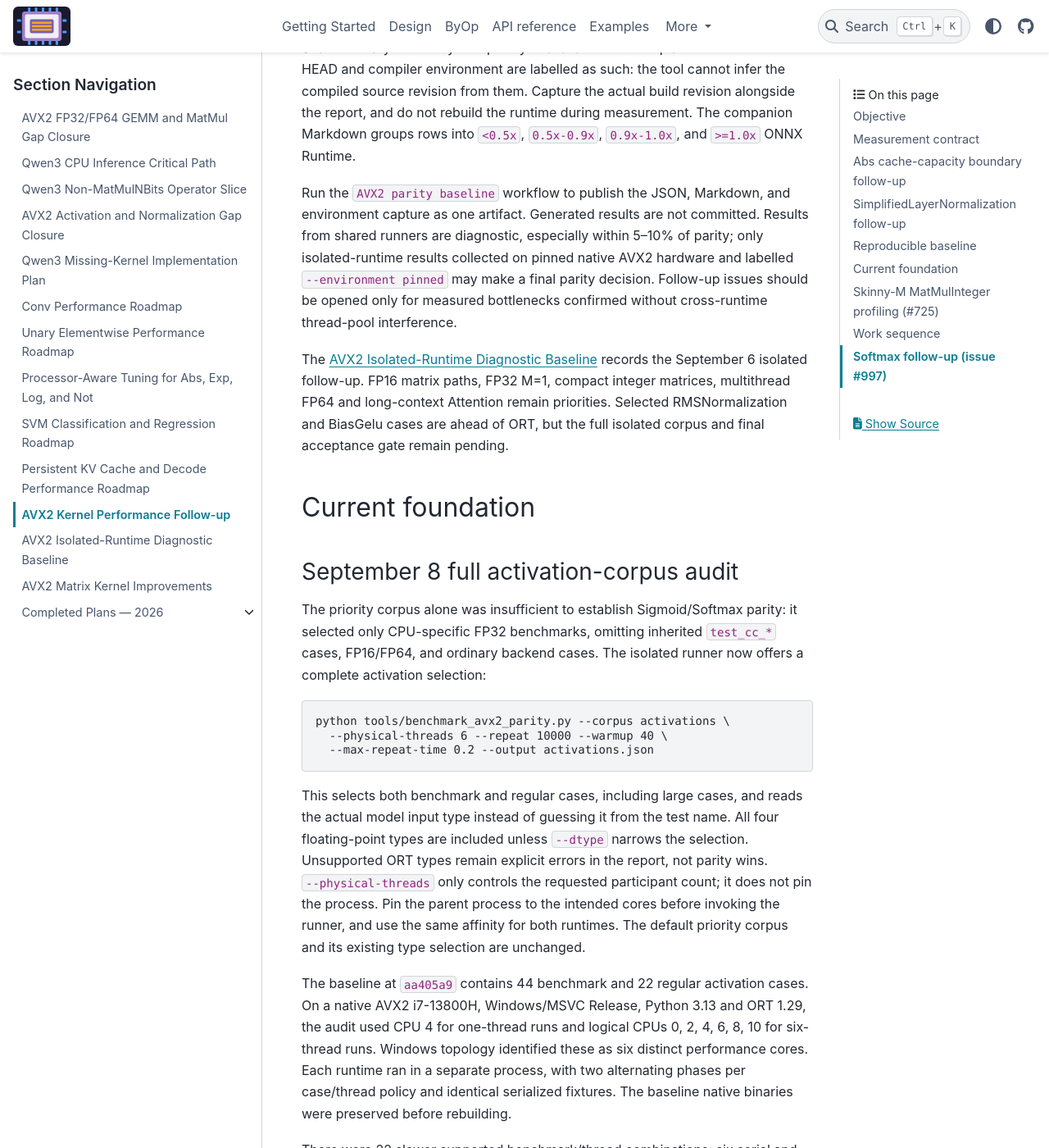
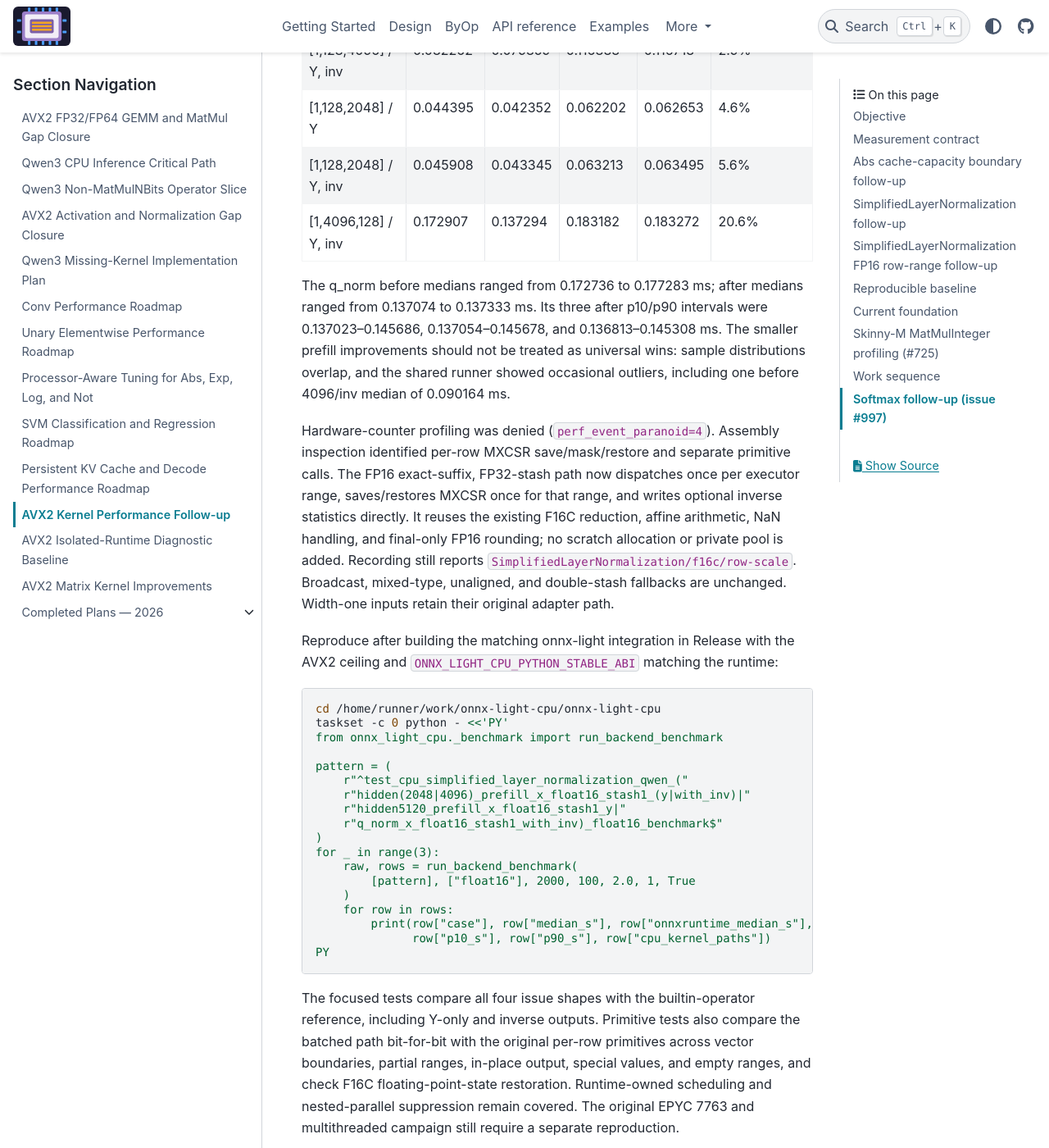
Before and after one commit to xadupre/onnx-light-cpu, a Sphinx documentation site: the page built from docs/next_steps/2026/2026_09_avx2_performance.rst, in a window 1280 px wide and 1400 px high, scrolled down 5723 px. Shown: the whole window at 82% size. Built offline with Sphinx 7.4.7 and the PyData theme 0.15.4, drawn with Linux system fonts in a browser that asks for light colours; pages that are not in the unit, such as notebooks, are missing from menus; some of the changed text lies outside the part shown.

Commit message:
Batch FP16 SimplifiedLayerNormalization rows and document AVX2 measurements
Co-authored-by: xadupre <22452781+xadupre@users.noreply.github.com>

```diff
--- a/docs/next_steps/2026/2026_09_avx2_performance.rst
+++ b/docs/next_steps/2026/2026_09_avx2_performance.rst
@@ -205,6 +205,137 @@ Reproduce the full single-thread corpus from the repository checkout:
       --dtype float16 float32 float64 --threads 1 \
       --repeat 2000 --warmup 100 --max-repeat-time 1 --onnxruntime \
       --output /tmp/simplified-layer-normalization.xlsx
+
+SimplifiedLayerNormalization FP16 row-range follow-up
+-----------------------------------------------------
+
+Issue `#984 <https://github.com/xadupre/onnx-light-cpu/issues/984>`_ lists
+six AVX2 FP16 cases. On 2026-10-24, none reproduced the reported ORT advantage
+on this runner, even before this change. This does not disprove the original
+EPYC 7763 measurements: their per-case commits and thread/spin settings are
+unknown, and this runner is an AMD EPYC 9V74 under virtualization (four logical
+CPUs, two physical cores).
+
+The baseline is ``0d7606c2105791b2846007c6d860f129bd2663dc``, whose production
+code matches ``ca018642cfb90f7569730deadf4c2d60daa1f3aa``. Remote refs were
+fetched before measuring; the branch already contained remote main.
+Both builds used GCC 13.3.0, Release, and
+``ONNX_LIGHT_CPU_MAX_SIMD_LEVEL=AVX2`` (detected level 3). The after build adds
+this row-range change. Dependencies were the onnx-light 0.2.0 CPython 3.13
+Linux release wheel (native Python ABI, source commit not embedded in build
+metadata), ONNX Runtime 1.31.0 (Release, commit ``402979a``), NumPy 2.5.4,
+and onnx-light-cpu 0.2.0 from this checkout.
+
+The unchanged backend fixtures use seeds 941/942, FP16 X and scale,
+``axis=-1``, ``epsilon=1e-6``, and ``stash_type=1``. Each backend used one
+thread, affinity ``taskset -c 0``, 100 warmups and 2,000 single-call samples
+with a two-second phase limit (all 2,000 samples completed). ORT used
+CPUExecutionProvider, sequential execution, and one inter-op thread.
+With one participant neither backend has worker spinning; spin settings were
+otherwise left at their defaults. The existing backend benchmark API times
+CPU first, before creating the ORT session, then ORT. Three complete passes
+were collected before rebuilding, then three after; build order was not
+randomized. CPU feeds remained backend tensors, and only ORT received NumPy
+views. Allocation and runtime overhead remain inside the timed session calls.
+
+Median latency in **milliseconds** below is the median of the three per-pass
+medians. ``inv`` denotes the optional FP32 inverse-RMS output.
+
+.. list-table::
+   :header-rows: 1
+
+   * - X shape / output
+     - CPU before
+     - CPU after
+     - ORT before
+     - ORT after
+     - CPU latency reduction
+   * - [1,128,5120] / Y
+     - 0.098576
+     - 0.097024
+     - 0.142872
+     - 0.143112
+     - 1.6%
+   * - [1,128,4096] / Y
+     - 0.080690
+     - 0.079017
+     - 0.115822
+     - 0.115832
+     - 2.1%
+   * - [1,128,4096] / Y, inv
+     - 0.082262
+     - 0.079859
+     - 0.116833
+     - 0.116713
+     - 2.9%
+   * - [1,128,2048] / Y
+     - 0.044395
+     - 0.042352
+     - 0.062202
+     - 0.062653
+     - 4.6%
+   * - [1,128,2048] / Y, inv
+     - 0.045908
+     - 0.043345
+     - 0.063213
+     - 0.063495
+     - 5.6%
+   * - [1,4096,128] / Y, inv
+     - 0.172907
+     - 0.137294
+     - 0.183182
+     - 0.183272
+     - 20.6%
+
+The q_norm before medians ranged from 0.172736 to 0.177283 ms; after medians
+ranged from 0.137074 to 0.137333 ms. Its three after p10/p90 intervals were
+0.137023--0.145686, 0.137054--0.145678, and 0.136813--0.145308 ms.
+The smaller prefill improvements should not be treated as universal wins:
+sample distributions overlap, and the shared runner showed occasional
+outliers, including one before 4096/inv median of 0.090164 ms.
+
+Hardware-counter profiling was denied (``perf_event_paranoid=4``).
+Assembly inspection identified per-row MXCSR save/mask/restore and separate
+primitive calls. The FP16 exact-suffix, FP32-stash path now dispatches once
+per executor range, saves/restores MXCSR once for that range, and writes
+optional inverse statistics directly. It reuses the existing F16C reduction,
+affine arithmetic, NaN handling, and final-only FP16 rounding; no scratch
+allocation or private pool is added. Recording still reports
+``SimplifiedLayerNormalization/f16c/row-scale``. Broadcast, mixed-type,
+unaligned, and double-stash fallbacks are unchanged. Width-one inputs retain
+their original adapter path.
+
+Reproduce after building the matching onnx-light integration in Release with
+the AVX2 ceiling and ``ONNX_LIGHT_CPU_PYTHON_STABLE_ABI`` matching the runtime:
+
+.. code-block:: bash
+
+    cd /home/runner/work/onnx-light-cpu/onnx-light-cpu
+    taskset -c 0 python - <<'PY'
+    from onnx_light_cpu._benchmark import run_backend_benchmark
+
+    pattern = (
+        r"^test_cpu_simplified_layer_normalization_qwen_("
+        r"hidden(2048|4096)_prefill_x_float16_stash1_(y|with_inv)|"
+        r"hidden5120_prefill_x_float16_stash1_y|"
+        r"q_norm_x_float16_stash1_with_inv)_float16_benchmark$"
+    )
+    for _ in range(3):
+        raw, rows = run_backend_benchmark(
+            [pattern], ["float16"], 2000, 100, 2.0, 1, True
+        )
+        for row in rows:
+            print(row["case"], row["median_s"], row["onnxruntime_median_s"],
+                  row["p10_s"], row["p90_s"], row["cpu_kernel_paths"])
+    PY
+
+The focused tests compare all four issue shapes with the builtin-operator
+reference, including Y-only and inverse outputs. Primitive tests also compare
+the batched path bit-for-bit with the original per-row primitives across
+vector boundaries, partial ranges, in-place output, special values, and
+empty ranges, and check F16C floating-point-state restoration. Runtime-owned
+scheduling and nested-parallel suppression remain covered. The original
+EPYC 7763 and multithreaded campaign still require a separate reproduction.
 
 Reproducible baseline
 ---------------------
```
Also changed, not shown: 6 other files.
